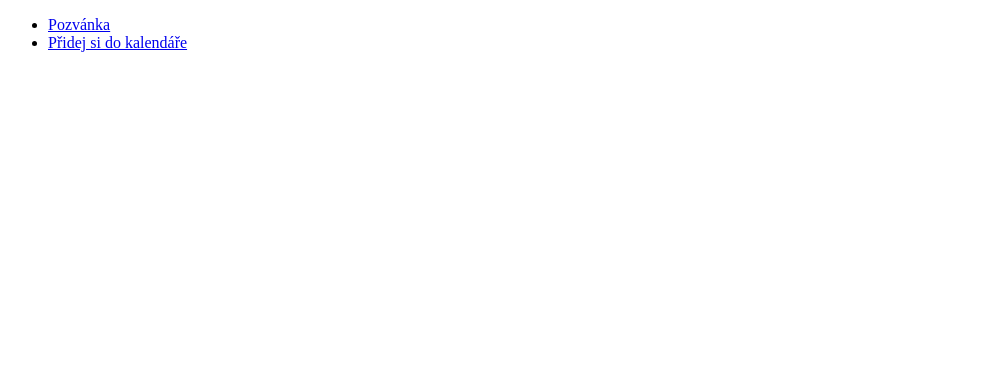
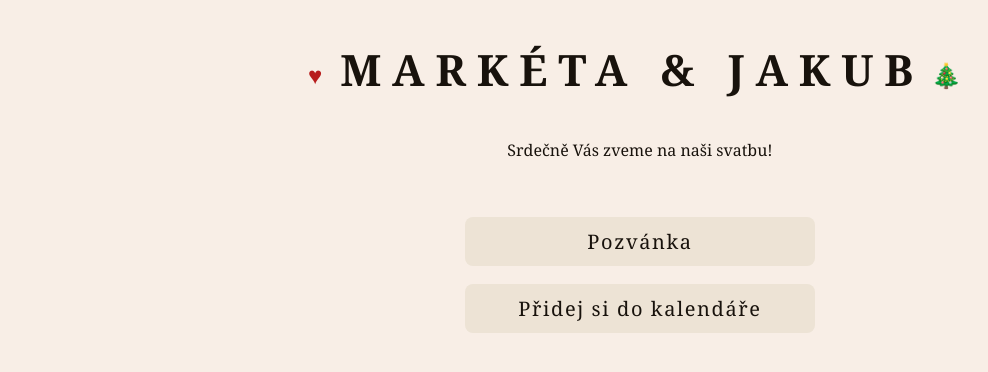
Before and after one commit to jakubhavlik/wedding, a plain HTML site: page index.html in a window 1280 px wide. Shown: the whole page, without its empty margins (0-988 px from the left). Drawn offline with Linux system fonts and the light colour scheme.

Commit message:
Add styles

```diff
--- a/index.html
+++ b/index.html
@@ -1,5 +1,12 @@
 <!DOCTYPE html>
 <html>
+  <head>
+    <meta charset="utf-8" />
+    <title>Markéta & Jakub</title>
+    <link rel="stylesheet" href="style.css" />
+  </head>
+  <h1>Markéta & Jakub</h1>
+  <p>Srdečně Vás zveme na naši svatbu!</p>
   <ul>
     <li><a href="invitation.html">Pozvánka</a></li>
     <li><a href="svatba.ics">Přidej si do kalendáře</a></li>
--- /dev/null
+++ b/style.css
@@ -0,0 +1,109 @@
+/* Main page style inspired by invitation */
+:root {
+		--background: #f8eee6;
+		--text: #18120c;
+		--accent: #18120c;
+		--menu-bg: #ede3d5;
+		--menu-hover: #d6c7b0;
+		--font-main: 'EB Garamond', 'Georgia', serif;
+		--font-script: 'EB Garamond', 'Georgia', serif;
+}
+
+body {
+	background: var(--background);
+	color: var(--text);
+	font-family: var(--font-main);
+	margin: 0;
+	padding: 0;
+	min-height: 100vh;
+	display: flex;
+	flex-direction: column;
+	align-items: center;
+	justify-content: flex-start;
+}
+
+h1 {
+	font-family: var(--font-main);
+	font-size: 2.7rem;
+	letter-spacing: 0.25em;
+	font-weight: bold;
+	margin-top: 2.5rem;
+	margin-bottom: 1.5rem;
+	text-transform: uppercase;
+}
+
+h1::before {
+	content: "\2665 "; /* Heart symbol */
+	color: #b71c1c;
+	font-size: 1.5rem;
+	vertical-align: middle;
+	margin-right: 0.3em;
+}
+
+h1::after {
+	content: "\1F384"; /* Christmas tree emoji */
+	font-size: 1.5rem;
+	vertical-align: middle;
+	margin-left: 0.3em;
+}
+}
+
+p {
+	font-family: var(--font-script);
+	font-size: 1.5rem;
+	margin-bottom: 2.5rem;
+	color: var(--text);
+}
+
+ul {
+		list-style: none;
+		padding: 0;
+		margin: 2.5rem 0 0 0;
+		display: flex;
+		flex-direction: column;
+		align-items: center;
+		gap: 1.1rem;
+		background: none;
+		border: none;
+		box-shadow: none;
+		max-width: 350px;
+		width: 100%;
+	}
+
+li {
+		width: 100%;
+		text-align: center;
+	}
+
+a {
+		display: block;
+		width: 100%;
+		padding: 0.7rem 0;
+		font-family: var(--font-main);
+		font-size: 1.25rem;
+		font-weight: 500;
+		color: var(--accent);
+		background: var(--menu-bg);
+		border-radius: 8px;
+		text-decoration: none;
+		letter-spacing: 0.08em;
+		transition: background 0.18s, color 0.18s;
+		border: none;
+		box-shadow: none;
+}
+
+a::before {
+		content: "";
+}
+
+a:hover, a:focus {
+		background: var(--menu-hover);
+		color: var(--accent);
+		outline: none;
+}
+
+@media (max-width: 600px) {
+	h1 { font-size: 2rem; }
+	ul { max-width: 98vw; }
+	a { font-size: 1rem; }
+}
```
